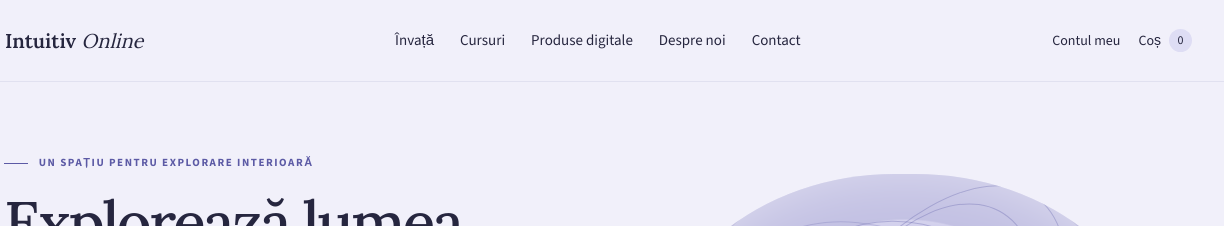
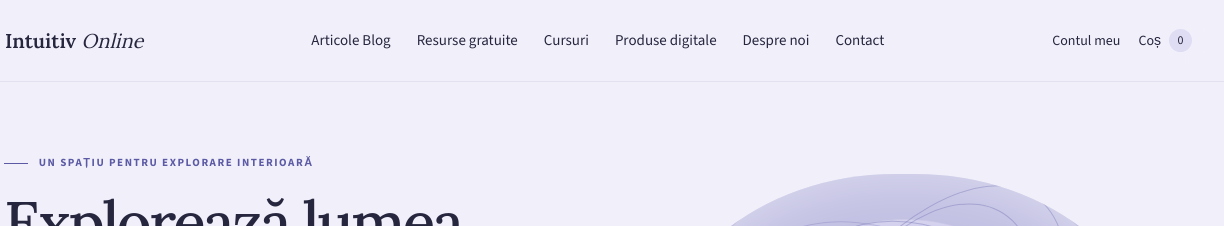
Before and after one commit to migdana/intuitiv-online.com, a plain HTML site: page index.html in a window 1280 px wide. Shown: the top 226 px of the page, 56-1280 px from the left. Drawn offline with nearby package versions, Linux system fonts and the light colour scheme.

Commit message:
Update navigation menu links

```diff
--- a/index.html
+++ b/index.html
@@ -18,7 +18,7 @@
     <a class="brand" href="#acasa" aria-label="Intuitiv Online, acasă"><span class="brand-mark" aria-hidden="true">✳</span><span>Intuitiv <em>Online</em></span></a>
     <button class="menu-toggle" aria-expanded="false" aria-controls="main-nav" aria-label="Deschide meniul"><span></span><span></span></button>
     <nav id="main-nav" class="main-nav" aria-label="Navigare principală">
-      <a href="#invata">Învață</a><a href="#cursuri">Cursuri</a><a href="#produse">Produse digitale</a><a href="#despre">Despre noi</a><a href="#contact">Contact</a>
+      <a href="#invata">Articole Blog</a><a href="#resurse">Resurse gratuite</a><a href="#cursuri">Cursuri</a><a href="#produse">Produse digitale</a><a href="#despre">Despre noi</a><a href="#contact">Contact</a>
     </nav>
     <div class="header-actions"><a class="text-link account-link" href="#cont">Contul meu</a><a class="cart-link" href="#cos" aria-label="Coșul tău, 0 produse">Coș <span>0</span></a></div>
   </header>
```
